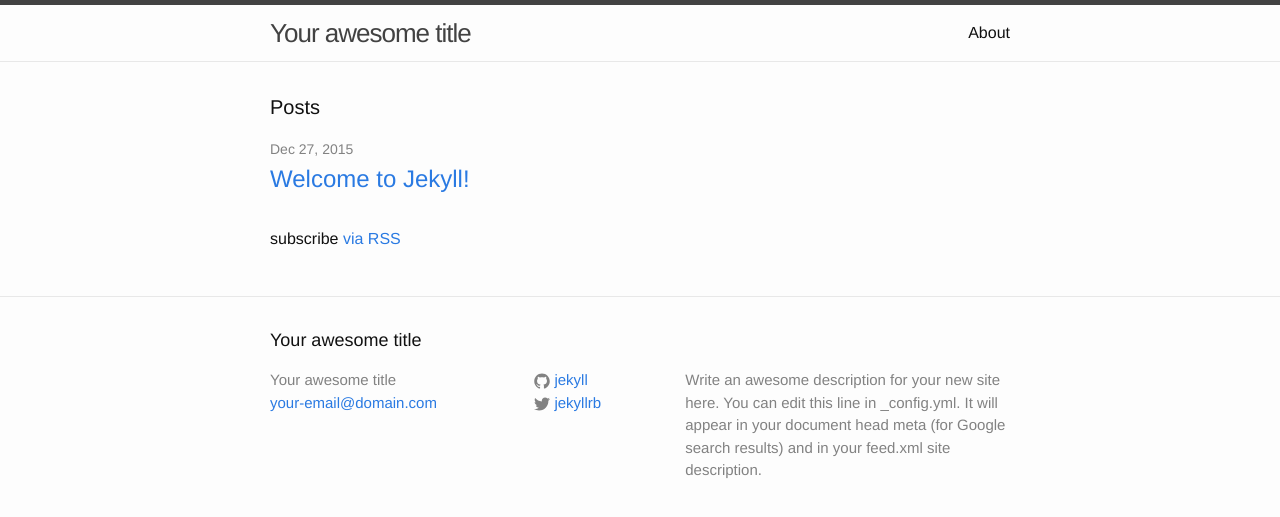
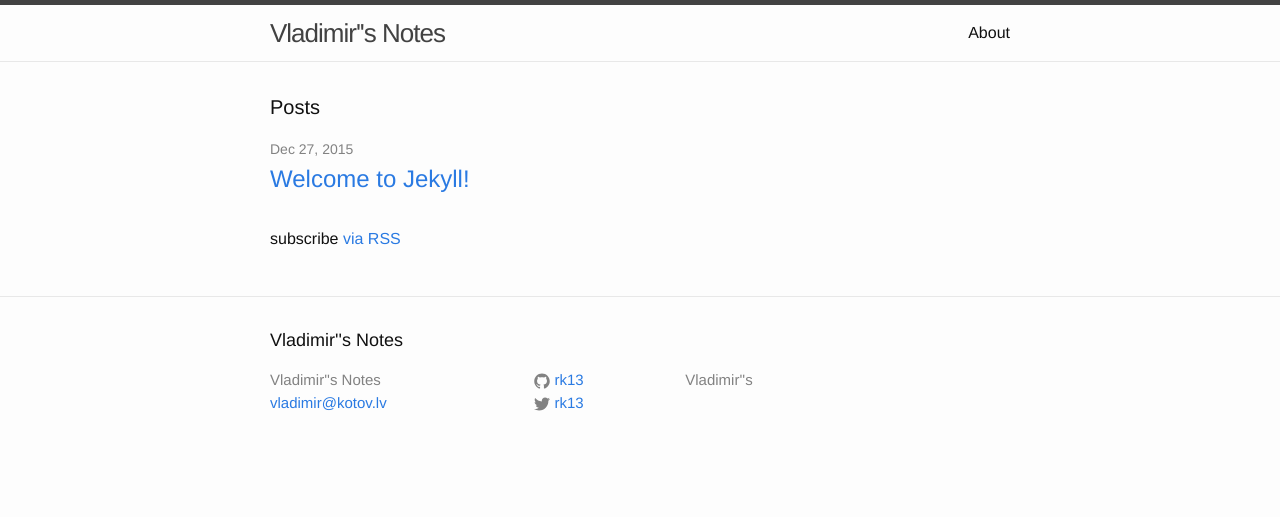
Before and after one commit to rk13/rk13.github.io, a Jekyll site: the page built from site/index.html, in a window 1280 px wide. Shown: the top 517 px of the page. Built offline with Jekyll 4.4.1, drawn with Linux system fonts in a browser that asks for light colours.

Commit message:
Fixed jekyll config

```diff
--- a/site/_config.yml
+++ b/site/_config.yml
@@ -1,14 +1,12 @@
 # Site settings
-title: Your awesome title
-email: your-email@domain.com
+title: Vladimir''s Notes
+email: vladimir@kotov.lv
 description: > # this means to ignore newlines until "baseurl:"
-  Write an awesome description for your new site here. You can edit this
-  line in _config.yml. It will appear in your document head meta (for
-  Google search results) and in your feed.xml site description.
-baseurl: "" # the subpath of your site, e.g. /blog/
-url: "http://yourdomain.com" # the base hostname & protocol for your site
-twitter_username: jekyllrb
-github_username:  jekyll
+  Vladimir''s
+baseurl: "/site" # the subpath of your site, e.g. /blog/
+url: "http://rk13.github.io" # the base hostname & protocol for your site
+twitter_username: rk13
+github_username:  rk13
 
 # Build settings
 markdown: kramdown
```
